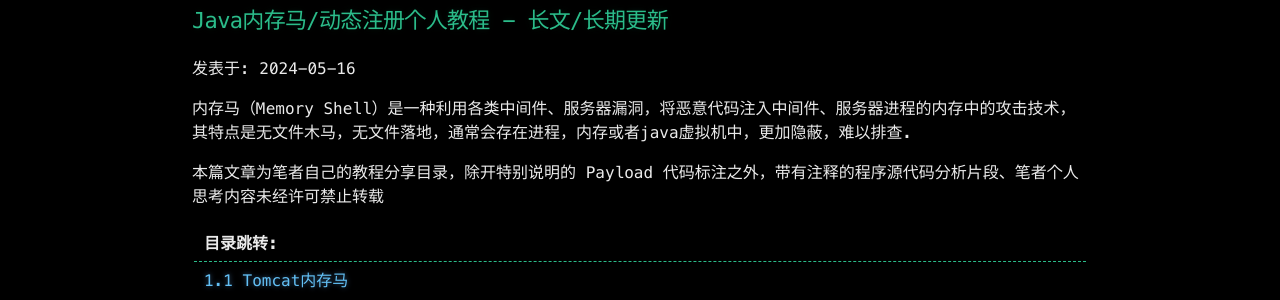
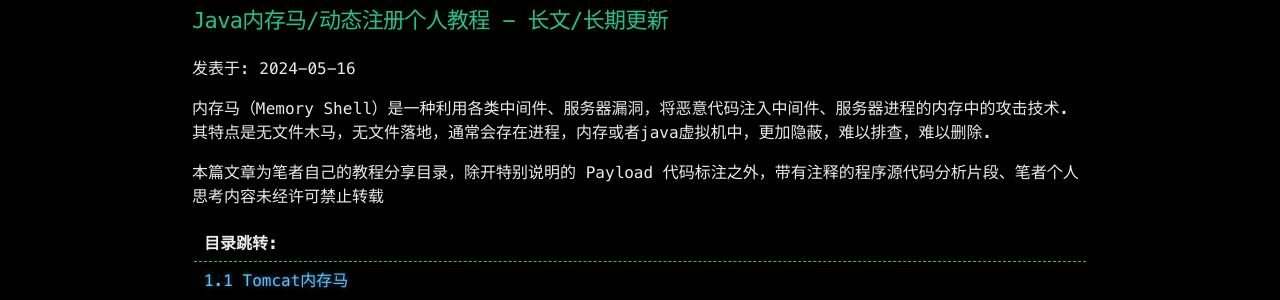
Before and after one commit to Leeyangee/leeyangee.github.io, a Jekyll site: the page built from _posts/2024-05-16-Java内存马教程目录 - 长期更新.md, in a window 1280 px wide and 900 px high, scrolled down 335 px. Shown: the part 162-462 px from the top of the window. Built offline with Jekyll 4.4.1, drawn with Linux system fonts in a browser that asks for light colours; some web fonts are replaced.

Commit message:
Update 2024-05-16-Java内存马教程目录 - 长期更新.md

```diff
--- a/_posts/2024-05-16-Java内存马教程目录 - 长期更新.md
+++ b/_posts/2024-05-16-Java内存马教程目录 - 长期更新.md
@@ -3,7 +3,8 @@
 published: true
 ---
 
-内存马（Memory Shell）是一种利用各类中间件、服务器漏洞，将恶意代码注入中间件、服务器进程的内存中的攻击技术，其特点是无文件木马，无文件落地，通常会存在进程，内存或者java虚拟机中，更加隐蔽，难以排查.
+内存马（Memory Shell）是一种利用各类中间件、服务器漏洞，将恶意代码注入中间件、服务器进程的内存中的攻击技术.
+其特点是无文件木马，无文件落地，通常会存在进程，内存或者java虚拟机中，更加隐蔽，难以排查，难以删除.
 
 本篇文章为笔者自己的教程分享目录，除开特别说明的 Payload 代码标注之外，带有注释的程序源代码分析片段、笔者个人思考内容未经许可禁止转载
 
```
